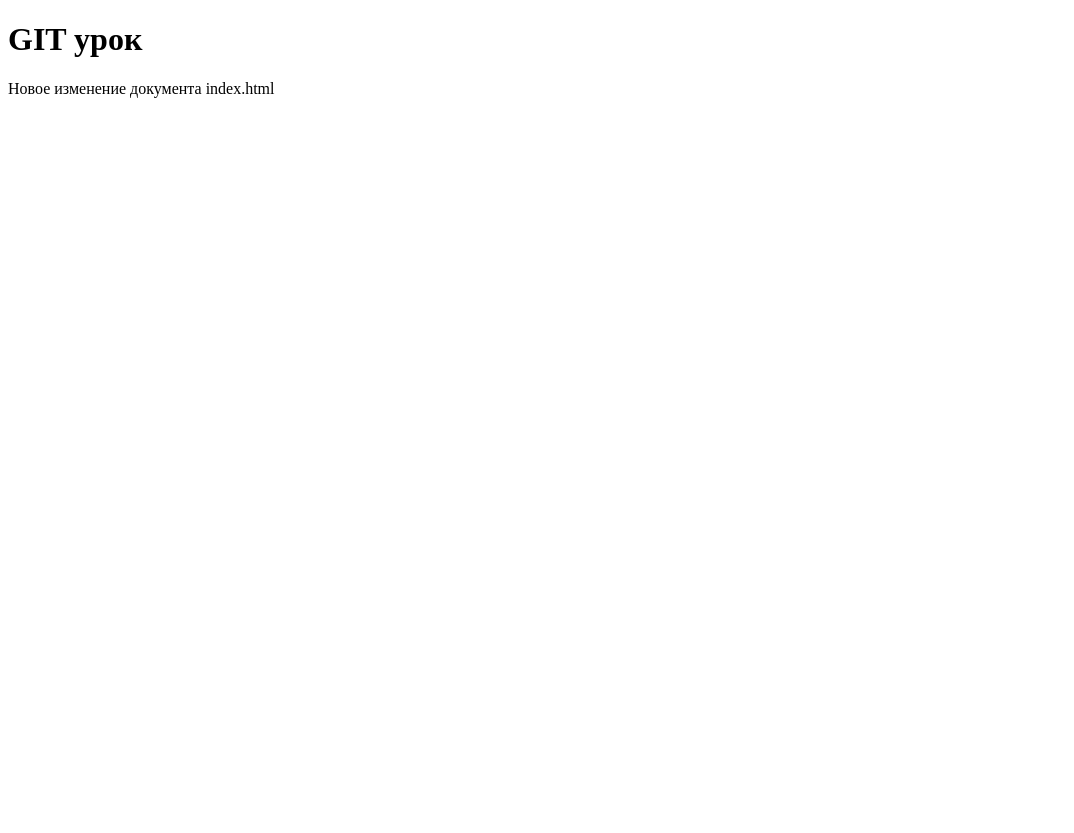
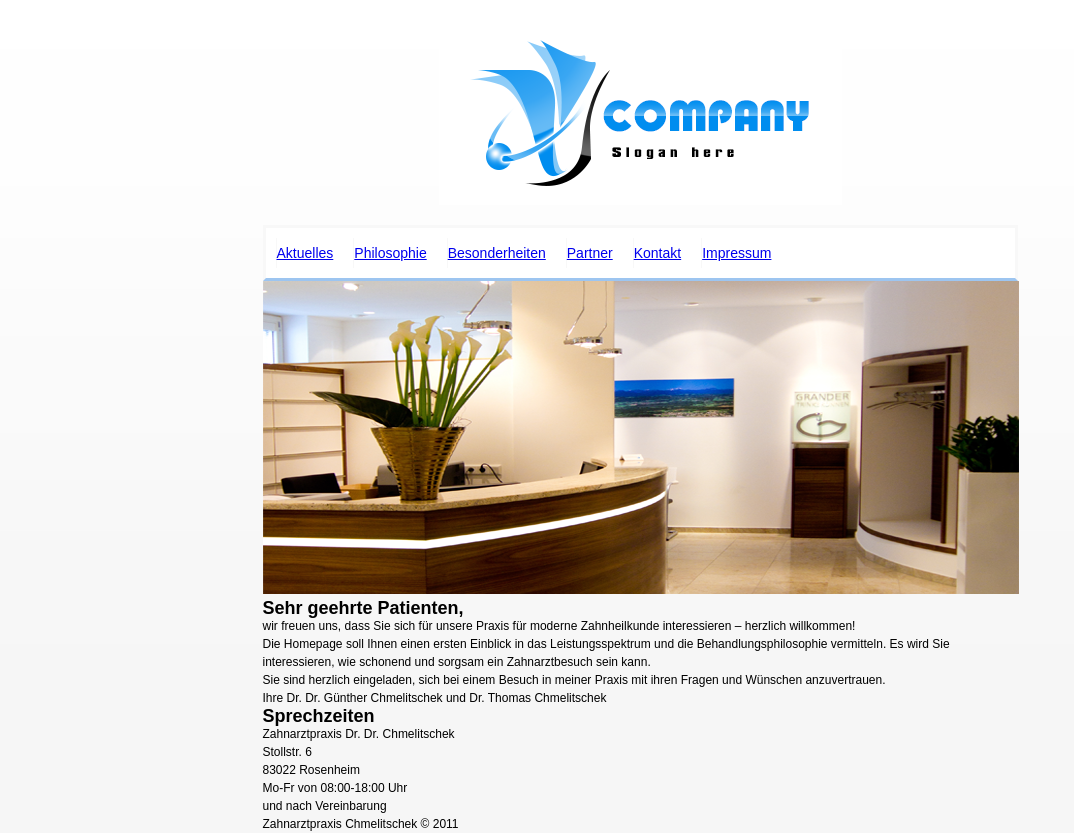
Before and after one commit to maximden/first, a plain HTML site: page index.html in a window 1280 px wide. Shown: the whole page, without its empty margins (0-1074 px from the left). Before the commit the page ends 800 px from the top, so only its background shows below. Drawn offline with nearby package versions, Linux system fonts and the light colour scheme.

Commit message:
html+css

```diff
--- /dev/null
+++ b/css/style.css
@@ -0,0 +1,42 @@
+* {
+    padding: 0;
+    margin: 0;
+}
+body {
+    background-image: url(../img/Verlauf_Hintergrund.png);
+    background-origin: content-box;
+    font-family: Arial, Helvetica, sans-serif;
+    font-size: 12px;
+    font-weight: 400;
+    line-height: 18px;
+}
+.content {
+    width: 755px;
+    margin: 0 auto;
+}
+h1 {
+    display: none;
+}
+.header {
+    padding: 30px 0 0 0 ;
+}
+.logo {
+    display: block;
+    margin:  0 auto 20px auto;
+}
+nav ul {
+    list-style: none;
+    background: #fff;
+    font-size: 14px;
+    font-weight: 400;
+    line-height: 30px;
+    border: 3px solid #f8f8f8;
+    border-bottom: 3px solid #9dc5f0;
+    overflow: hidden;
+}
+nav ul li {
+    float: left;
+    box-sizing: border-box;
+    border-left: 1px solid #f8f8f8;
+    margin: 10px 10px ;
+}
--- a/index.html
+++ b/index.html
@@ -2,10 +2,48 @@
 <html lang="en">
 <head>
 	<meta charset="UTF-8">
-	<title>Document</title>
+	<link rel="stylesheet" href="https://cdnjs.cloudflare.com/ajax/libs/normalize/8.0.1/normalize.min.css" integrity="sha256-l85OmPOjvil/SOvVt3HnSSjzF1TUMyT9eV0c2BzEGzU=" crossorigin="anonymous" />
+	<link rel="stylesheet" href="css/style.css">
+	<title>Compnay</title>
 </head>
 <body>
-	<h1>GIT урок</h1>
-	<p>Новое изменение документа index.html</p>
+	<div class="content">
+			<div class="header">
+					<a href="#"><img class="logo" src="/img/Layer_3.png" alt="logo"></a>
+					<h1>Company. Slogan here</h1>
+					<nav>
+					<ul>
+							<li><a href="#">Aktuelles</a></li>
+							<li><a href="#">Philosophie</a></li>
+							<li><a href="#">Besonderheiten</a></li>
+							<li><a href="#">Partner</a></li>
+							<li><a href="#">Kontakt</a></li>
+							<li><a href="#">Impressum</a></li>
+					</ul>
+					</nav>
+			</div>
+			<div class="main-content">
+				<div class="picture">
+					<img src="img/Ebene_11.png" alt="pic">
+				</div>
+				<div class="content-left">
+						<h2>Sehr geehrte Patienten,</h2>
+						<p>wir freuen uns, dass Sie sich für unsere Praxis für moderne Zahnheilkunde interessieren – herzlich willkommen!</p>
+						<p>Die Homepage soll Ihnen einen ersten Einblick in das Leistungsspektrum und die Behandlungsphilosophie vermitteln. Es wird Sie interessieren, wie schonend und sorgsam ein Zahnarztbesuch sein kann.</p>
+						<p>Sie sind herzlich eingeladen, sich bei einem Besuch in meiner Praxis mit ihren Fragen und Wünschen anzuvertrauen.</p>
+						<p>Ihre Dr. Dr. Günther Chmelitschek und Dr. Thomas Chmelitschek</p>
+				</div>
+				<div class="content-right">
+						<h2>Sprechzeiten</h2>
+						<p>Zahnarztpraxis Dr. Dr. Chmelitschek</br>Stollstr. 6</br>
+						83022 Rosenheim</p>
+						<p>Mo-Fr von 08:00-18:00 Uhr</br> und nach Vereinbarung</p>
+				</div>
+			</div>
+			<div class="footer">
+				<p>Zahnarztpraxis Chmelitschek © 2011</p>
+			</div>
+	</div>
+	<script src="js/script.js"></script>
 </body>
 </html>
```
Also changed, not shown: img/Ebene_11.png (added), img/Layer_3.png (added), img/Penguins.jpg (renamed from Penguins.jpg), img/Verlauf_Hintergrund.png (added), js/script.js (added), 1 other file.
